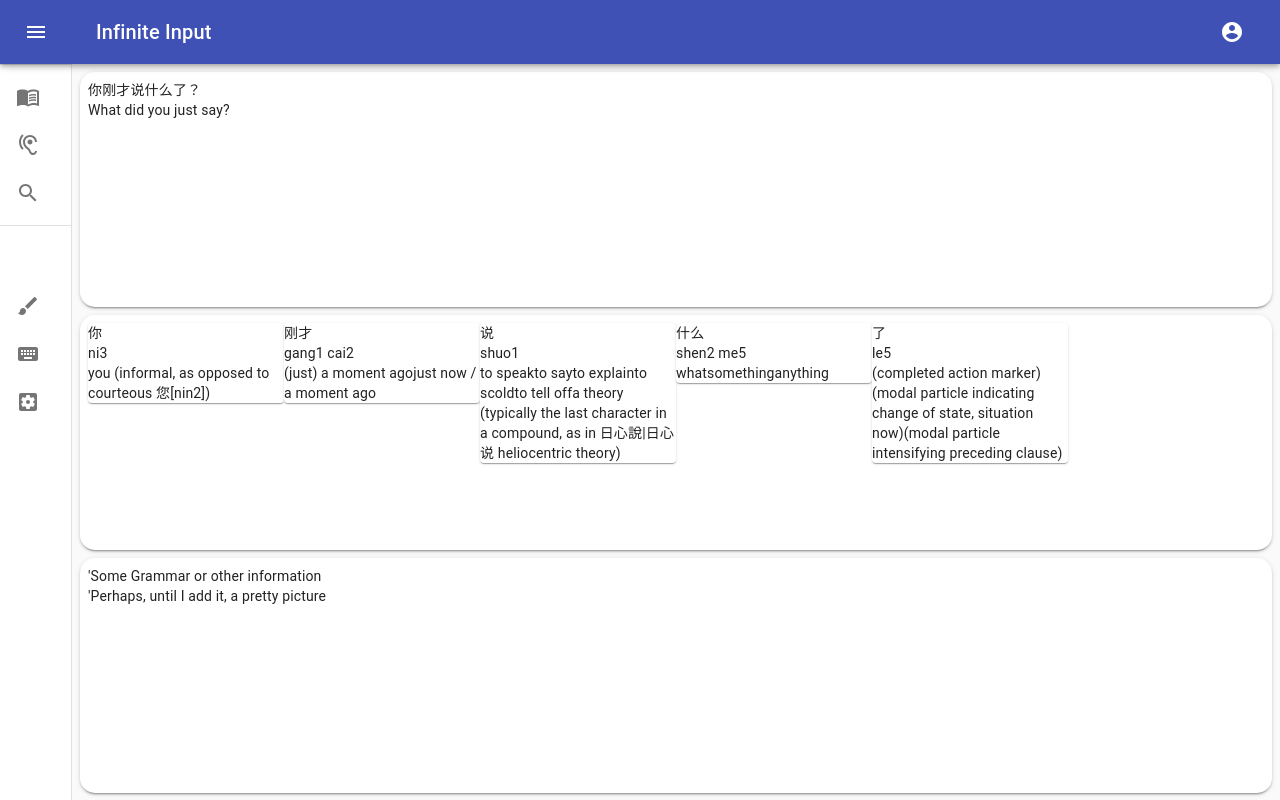
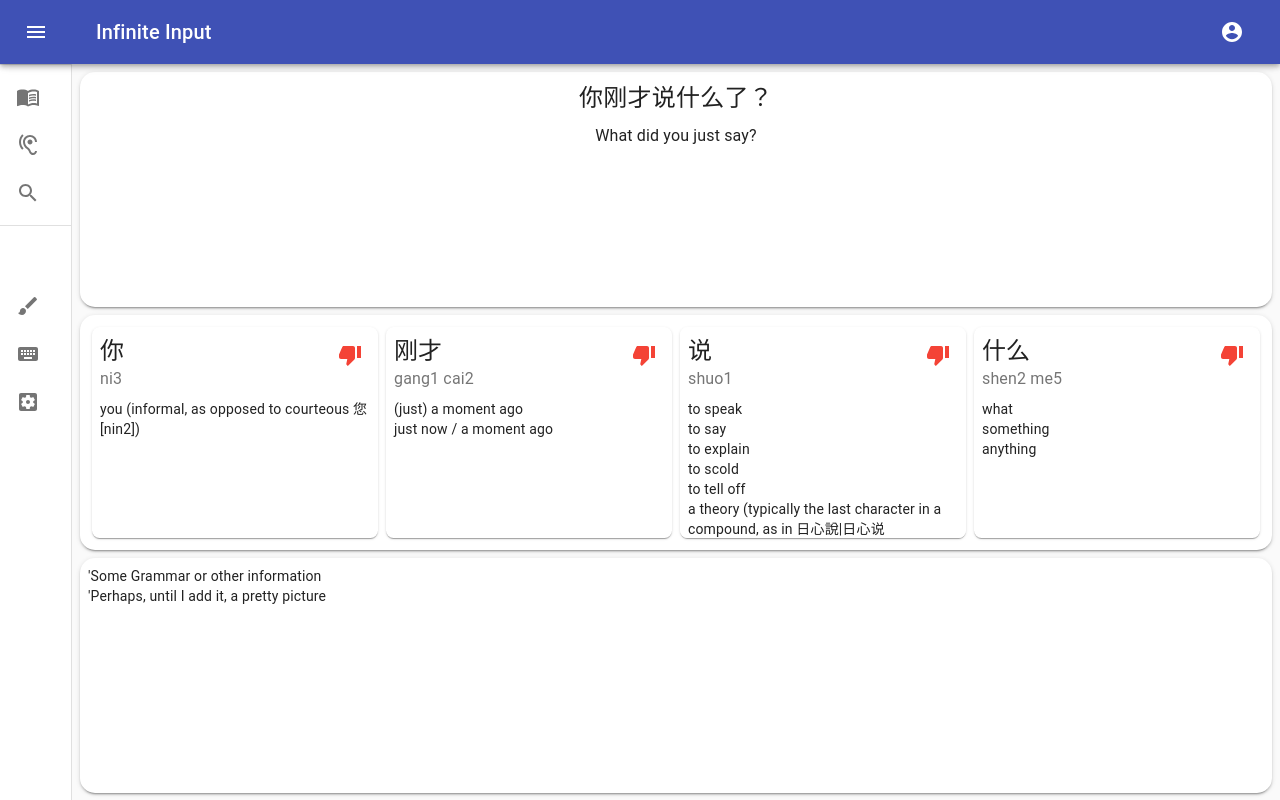
Before and after one commit to xavier-taylor/infinite-input, a React (Create React App) app in the folder webapp/: page / in a window 1280 px wide. Built offline with nearby package versions, Linux system fonts and the light colour scheme.

Commit message:
improved UI of the study page

```diff
--- a/webapp/src/Components/Study.tsx
+++ b/webapp/src/Components/Study.tsx
@@ -1,5 +1,10 @@
 import React, { useState } from 'react';
-import { makeStyles, createStyles, Theme } from '@material-ui/core/styles';
+import {
+  makeStyles,
+  createStyles,
+  Theme,
+  useTheme,
+} from '@material-ui/core/styles';
 import {
   Button,
   ButtonGroup,
@@ -10,8 +15,16 @@ import {
   Typography,
   Link,
   Card,
+  useMediaQuery,
+  CardActions,
+  CardHeader,
+  CardContent,
+  IconButton,
 } from '@material-ui/core';
 import clsx from 'clsx';
+import { ThumbDown } from '@material-ui/icons';
+
+// TODO https://material-ui.com/guides/minimizing-bundle-size/ do that stuff
 
 const sentences = [
   {
@@ -111,9 +124,25 @@ const sentences = [
     ],
   },
 ];
-
+// TODO break this study component out into multiple components, and take the appropriate part of this
+// mamoth makeStyles with them. In particuarl, for things like 'cardHeaderRoot', ideally that should be a 'root' within a CreateStyles
 const useStyles = makeStyles((theme: Theme) =>
   createStyles({
+    cardHeaderRoot: {
+      padding: theme.spacing(1),
+      paddingBottom: '0px',
+    },
+    cardHeaderAction: {
+      padding: theme.spacing(0.5),
+    },
+    cardContentRoot: {
+      padding: theme.spacing(1),
+      // TODO making this paddingBottom work, currently it is getting overwritten by some pseudo class or something
+      paddingBottom: '0px',
+    },
+    sentenceHanzi: {
+      fontSize: '1.5rem',
+    },
     rowContainer: {
       height: `calc(33% - ${theme.spacing(1)}px)`,
       margin: theme.spacing(1),
@@ -130,6 +159,18 @@ const useStyles = makeStyles((theme: Theme) =>
       //position: 'relative', NOTE there might be a way to do this using position rather than the hacky height thing above...
       // bottom: 0,
       // top: 0,
+    },
+    definition: {
+      overflowY: 'auto',
+      borderRadius: 7.5,
+      margin: theme.spacing(0.5),
+      height: '100%',
+    },
+    definitionContainer: {
+      height: '100%',
+    },
+    definitionsContainer: {
+      height: `calc(100% - ${theme.spacing(1)}px)`,
     },
   })
 );
@@ -157,6 +198,15 @@ const Study: React.FC<StudyProps> = (props) => {
   // TODO: since I am not really using the grid, perhaps remove it and just have a simple flexbox?
 
   // NEXT UP - make the number of word cards rendered a function of the screen size, perhaps using media query?
+  const theme = useTheme();
+
+  const xs = useMediaQuery(theme.breakpoints.down('xs'));
+  const sm = useMediaQuery(theme.breakpoints.down('sm'));
+  const md = useMediaQuery(theme.breakpoints.down('md'));
+  const lg = useMediaQuery(theme.breakpoints.down('lg'));
+  const numberToShow = xs ? 1 : sm ? 2 : md ? 3 : lg ? 4 : 6; // if it wasn't large, it was xl
+  const wordsToShow = sentence.words.slice(0, numberToShow);
+
   return (
     <Grid
       container
@@ -167,23 +217,52 @@ const Study: React.FC<StudyProps> = (props) => {
     >
       <Grid className={classes.rowContainer} item>
         <Card className={classes.row} elevation={2}>
-          <div>{sentence.hanzi}</div>
-          <div>{sentence.english}</div>
+          <Typography
+            className={classes.sentenceHanzi}
+            variant="body1"
+            gutterBottom
+            align="center"
+          >
+            {sentence.hanzi}
+          </Typography>
+          <Typography variant="body1" gutterBottom align="center">
+            {sentence.english}
+          </Typography>
         </Card>
       </Grid>
       <Grid className={classes.rowContainer} item>
         <Paper className={classes.row} elevation={2}>
-          <Grid container>
-            {sentences[i].words.map((word) => (
-              <Grid item xs={12} sm={6} md={3} lg={2} xl={1}>
-                <Card>
-                  <div>{word.hanzi}</div>
-                  <div>{word.pinyin}</div>
-                  <div>
+          <Grid className={classes.definitionsContainer} container>
+            {wordsToShow.map((word) => (
+              <Grid
+                className={classes.definitionContainer}
+                item
+                xs={12}
+                sm={6}
+                md={4}
+                lg={3}
+                xl={2}
+              >
+                <Card className={classes.definition}>
+                  {/* TODO add an action, whether in CardHeader or CardActions that goes to a concordance view for the word, ideally sorted by sentences the user understands */}
+                  <CardHeader
+                    classes={{
+                      action: classes.cardHeaderAction,
+                      root: classes.cardHeaderRoot,
+                    }}
+                    title={word.hanzi}
+                    subheader={word.pinyin}
+                    action={
+                      <IconButton>
+                        <ThumbDown color="error" />
+                      </IconButton>
+                    }
+                  />
+                  <CardContent classes={{ root: classes.cardContentRoot }}>
                     {word.definitions.map((d) => (
-                      <span>{d}</span>
+                      <Typography variant="body2">{d}</Typography>
                     ))}
-                  </div>
+                  </CardContent>
                 </Card>
               </Grid>
             ))}
```
